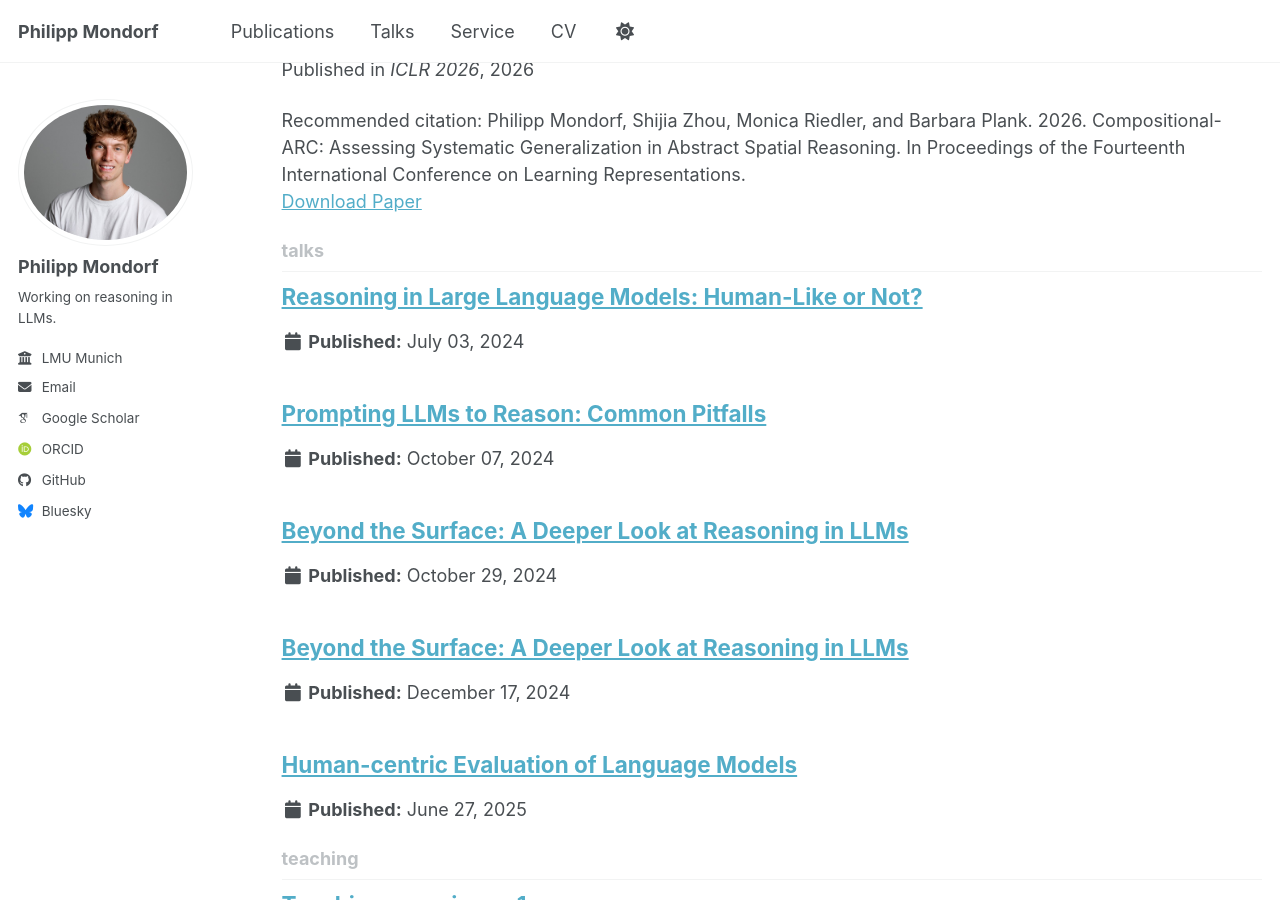
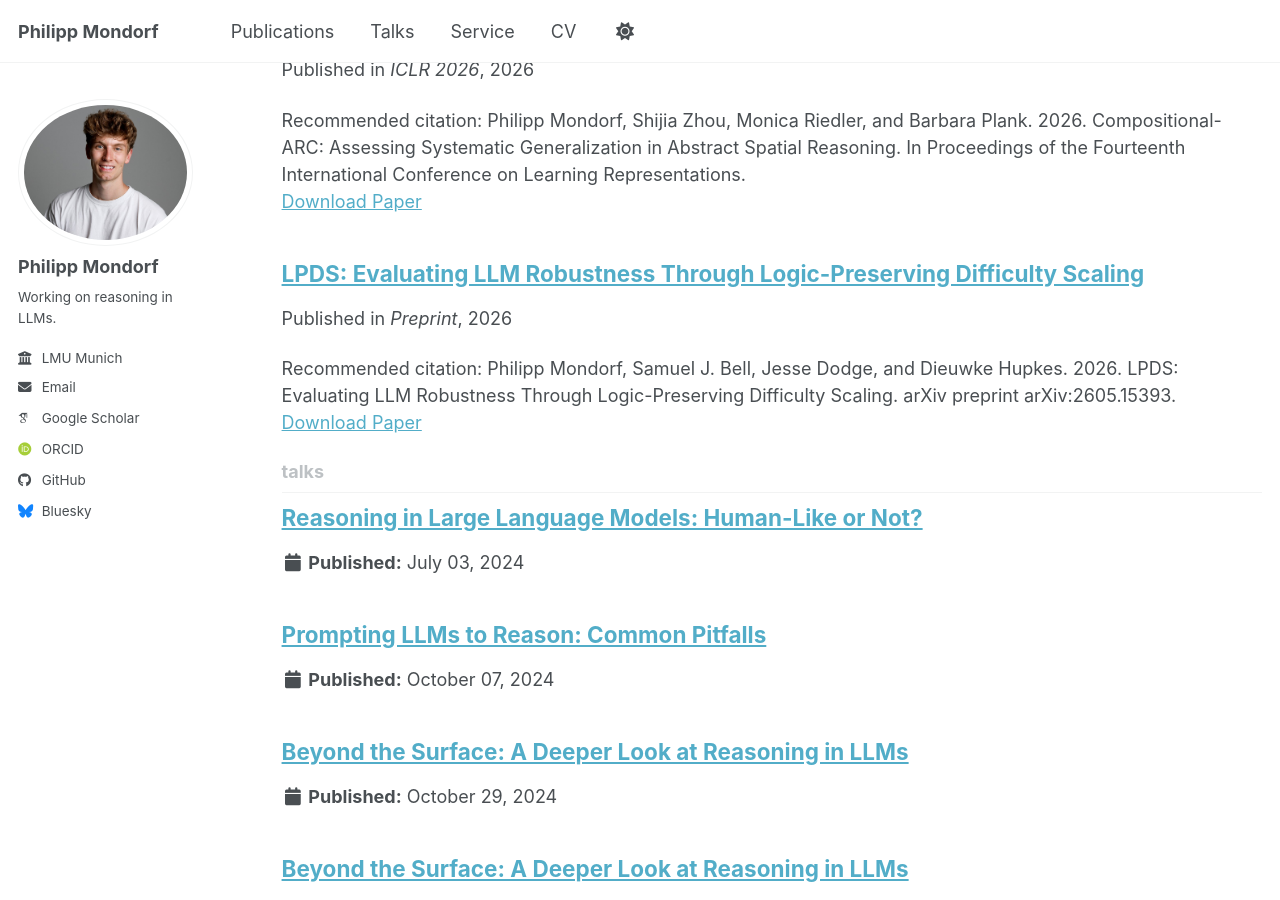
Before and after one commit to PMMon/pmmon.github.io, a Jekyll site: the page built from _pages/collection-archive.html, in a window 1280 px wide and 900 px high, scrolled down 3205 px. Built offline with Jekyll 4.4.1, drawn with Linux system fonts in a browser that asks for light colours; some web fonts are replaced; a script bundle is joined from its source files by our own code; library files that are not in the unit come from our copies.

Commit message:
update publication list

```diff
--- /dev/null
+++ b/_publications/2026-05-01-lpds.md
@@ -0,0 +1,11 @@
+---
+title: "LPDS: Evaluating LLM Robustness Through Logic-Preserving Difficulty Scaling"
+collection: publications
+permalink: /publication/lpds
+date: 2026-05-14
+venue: "Preprint"
+paperurl: "https://arxiv.org/abs/2605.15393"
+citation: "Philipp Mondorf, Samuel J. Bell, Jesse Dodge, and Dieuwke Hupkes. 2026. LPDS: Evaluating LLM Robustness Through Logic-Preserving Difficulty Scaling. arXiv preprint arXiv:2605.15393."
+thumb: "/images/publications/arxiv.png"
+authors: "<strong>Philipp Mondorf</strong>, Samuel J. Bell, Jesse Dodge, Dieuwke Hupkes"
+---
```
Also changed, not shown: _pages/about.md (+1 -1 lines), images/publications/arxiv.png (added).
